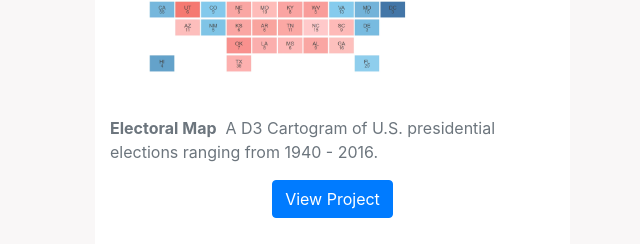
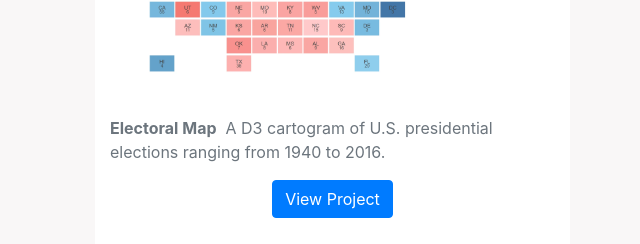
Before and after one commit to lschlessinger1/lschlessinger1.github.io, a plain HTML site: page index.html in a window 1280 px wide. Shown: the part 3334-3578 px from the top of the page, 640-1280 px from the left. Drawn offline with nearby package versions, Linux system fonts and the light colour scheme.

Commit message:
fix: capitalization

```diff
--- a/index.html
+++ b/index.html
@@ -234,8 +234,8 @@
                                  alt="Electoral map cartogram" title="Electoral map of the 2012 election"/>
                         </picture>
                     </div>
-                    <p class="text-muted"><span class="font-weight-bold">Electoral Map</span>&nbsp;&nbsp;A D3 Cartogram
-                        of U.S. presidential elections ranging from 1940 - 2016.</p>
+                    <p class="text-muted"><span class="font-weight-bold">Electoral Map</span>&nbsp;&nbsp;A D3 cartogram
+                        of U.S. presidential elections ranging from 1940 to 2016.</p>
                     <div class="container text-center btn-container">
                         <a class="btn btn-primary" href="https://lschlessinger1.github.io/electoral-map/main.html">View
                             Project</a>
```
